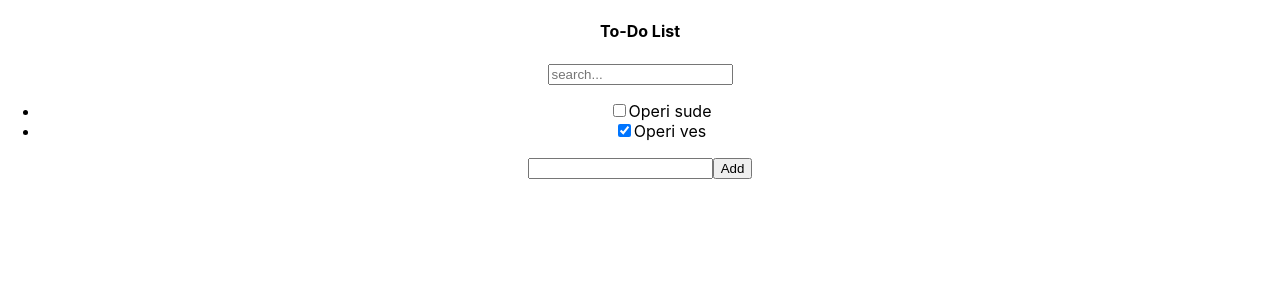
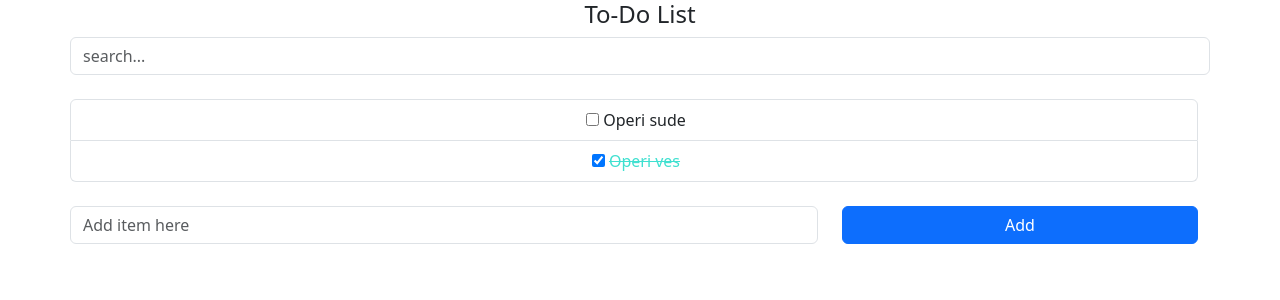
Before and after one commit to sgrdic/to_do_app, a React (Create React App) app: page / in a window 1280 px wide. Shown: the top 300 px of the page. Built offline with nearby package versions, Linux system fonts and the light colour scheme.

Commit message:
styling, add Bootstrap

```diff
--- a/package.json
+++ b/package.json
@@ -6,7 +6,9 @@
     "@testing-library/jest-dom": "^5.16.5",
     "@testing-library/react": "^13.4.0",
     "@testing-library/user-event": "^13.5.0",
+    "bootstrap": "^5.3.0",
     "react": "^18.2.0",
+    "react-bootstrap": "^2.7.4",
     "react-dom": "^18.2.0",
     "react-scripts": "5.0.1",
     "web-vitals": "^2.1.4"
--- a/src/AddItemForm.js
+++ b/src/AddItemForm.js
@@ -1,4 +1,9 @@
 import { useState } from "react";
+import Button from 'react-bootstrap/Button';
+import Form from 'react-bootstrap/Form';
+import Col from 'react-bootstrap/Col';
+
+
 
 function AddItemForm(props) {
   const [text, setText] = useState("");
@@ -9,11 +14,16 @@ function AddItemForm(props) {
 
   return (
     <>
-      <input value={text} type="text" onChange={handleSetText}></input>
-      <button onClick={() => {
-        props.addItem(text);
-        setText('')
-      }}>Add</button>
+      <Col className='pl-0' xs={8}>
+        <Form.Control className='' value={text} onChange={handleSetText} type="text" placeholder="Add item here" />
+      </Col>
+
+      <Col xs={4}>
+        <Button className='m-0 floatRight fullWidth' onClick={() => {
+          props.addItem(text);
+          setText('')
+        }} variant="primary">Add</Button>
+      </Col>
     </>
   )
 } ;
--- a/src/App.css
+++ b/src/App.css
@@ -1,3 +1,5 @@
+
+
 .App {
   text-align: center;
 }
@@ -36,3 +38,15 @@
     transform: rotate(360deg);
   }
 }
+
+.fullWidth {
+  width:100%;
+}
+
+.pl-0 {
+  padding-left: 0 !important;
+}
+
+.floatRight {
+  float:right;
+}
--- a/src/App.js
+++ b/src/App.js
@@ -1,5 +1,8 @@
 import './App.css';
 import HighLevelContainer from './HighLevelContainer';
+import 'bootstrap/dist/css/bootstrap.min.css';
+
+
 
 function App() {
   return (
--- a/src/HighLevelContainer.js
+++ b/src/HighLevelContainer.js
@@ -1,3 +1,5 @@
+import Container from 'react-bootstrap/Container';
+import Row from 'react-bootstrap/Row';
 import SearchBar from "./SearchBar";
 import ToDoItems from "./ToDoItems";
 import AddItemForm from "./AddItemForm";
@@ -64,11 +66,11 @@ function HighLevelContainer (props) {
   }
 
   return (
-    <>
-      <div><SearchBar input={searchText} userInput={handleUserInput}/></div>
-      <div><ToDoItems toggleCompleted={toggleCompleted} items={filteredToDoItems()}/></div>
-      <div><AddItemForm addItem={addItem} /></div>
-    </>
+    <Container>
+      <Row className='mb-4'><SearchBar input={searchText} userInput={handleUserInput}/></Row>
+      <Row><ToDoItems toggleCompleted={toggleCompleted} items={filteredToDoItems()}/></Row>
+      <Row className='mt-4'><AddItemForm addItem={addItem} /></Row>
+    </Container>
   )
 };
 
--- a/src/SearchBar.js
+++ b/src/SearchBar.js
@@ -1,9 +1,9 @@
-
+import Form from 'react-bootstrap/Form';
 
 function SearchBar({userInput, input}) {
 
   return (
-    <input value={input} onChange={userInput} type='text' placeholder="search..."/>
+    <Form.Control value={input} onChange={userInput} type='text' placeholder="search..."/>
   )
 } ;
 
--- a/src/ToDoItems.js
+++ b/src/ToDoItems.js
@@ -1,17 +1,23 @@
+import ListGroup from 'react-bootstrap/ListGroup';
+
+
 function ToDoItems({items, toggleCompleted}) {
 
   return (
     <>
-    <ul>
+
+      <ListGroup>
+
       {
         items.map((item) => (
-          <li key={item.id}>
-            <input type="checkbox" name="checkbox" checked={item.isCompleted} onChange={() => toggleCompleted(item.id)}></input>
-            {item.text}
-          </li>
+          <ListGroup.Item key={item.id}>
+            <input className='m-1' type="checkbox" name="checkbox" checked={item.isCompleted} onChange={() => toggleCompleted(item.id)}></input>
+            <span className={item.isCompleted ? 'completed' : ''}>{item.text}</span>
+          </ListGroup.Item>
         ))
       }
-    </ul>
+    </ListGroup>
+
     </>
   )
 } ;
--- a/src/index.js
+++ b/src/index.js
@@ -1,6 +1,7 @@
 import React from 'react';
 import ReactDOM from 'react-dom/client';
 import './index.css';
+import './toDoItems.css';
 import App from './App';
 import reportWebVitals from './reportWebVitals';
 
--- /dev/null
+++ b/src/toDoItems.css
@@ -0,0 +1,4 @@
+.completed {
+  color: turquoise;
+  text-decoration: line-through;
+}
```
Also changed, not shown: 1 other file (tests, documents, lock files or other folders).
